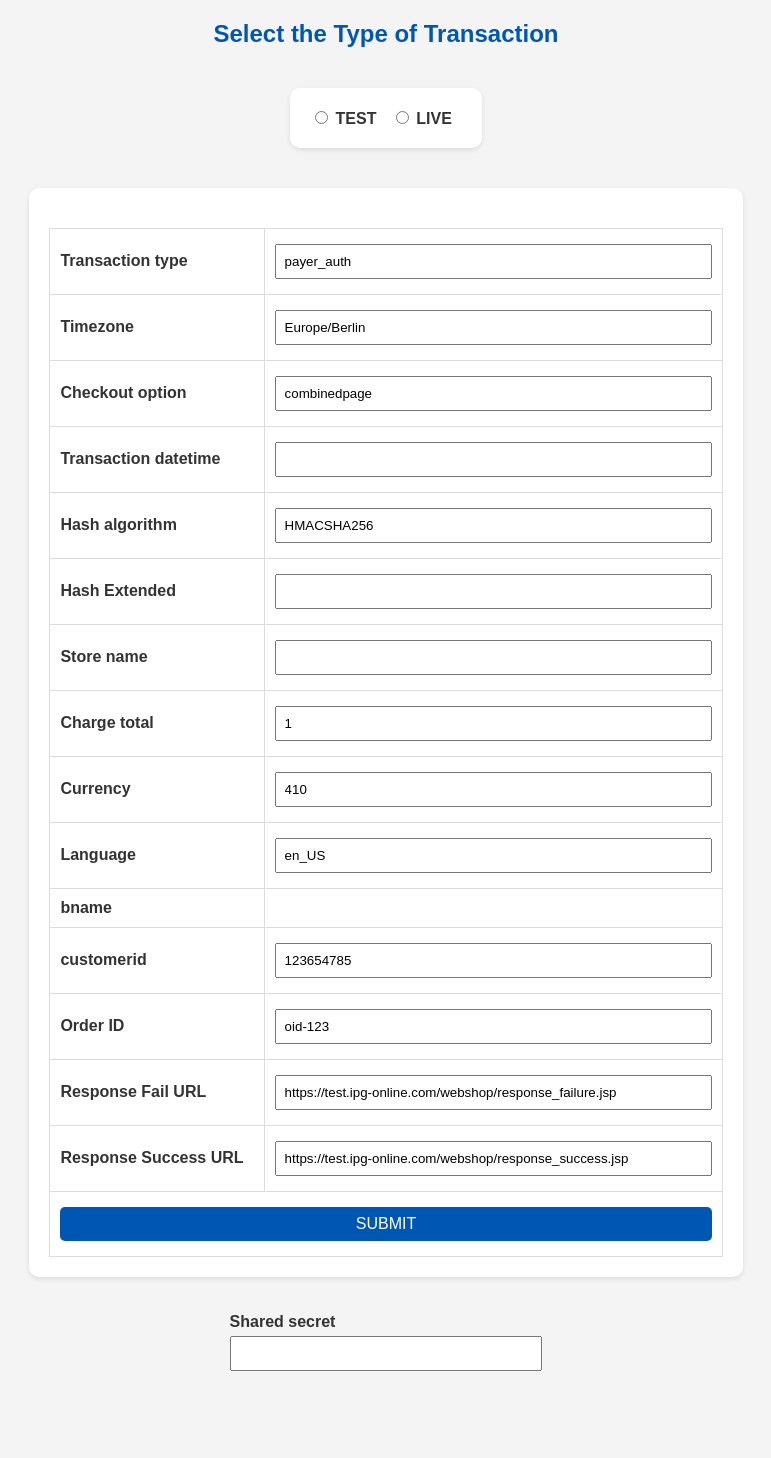
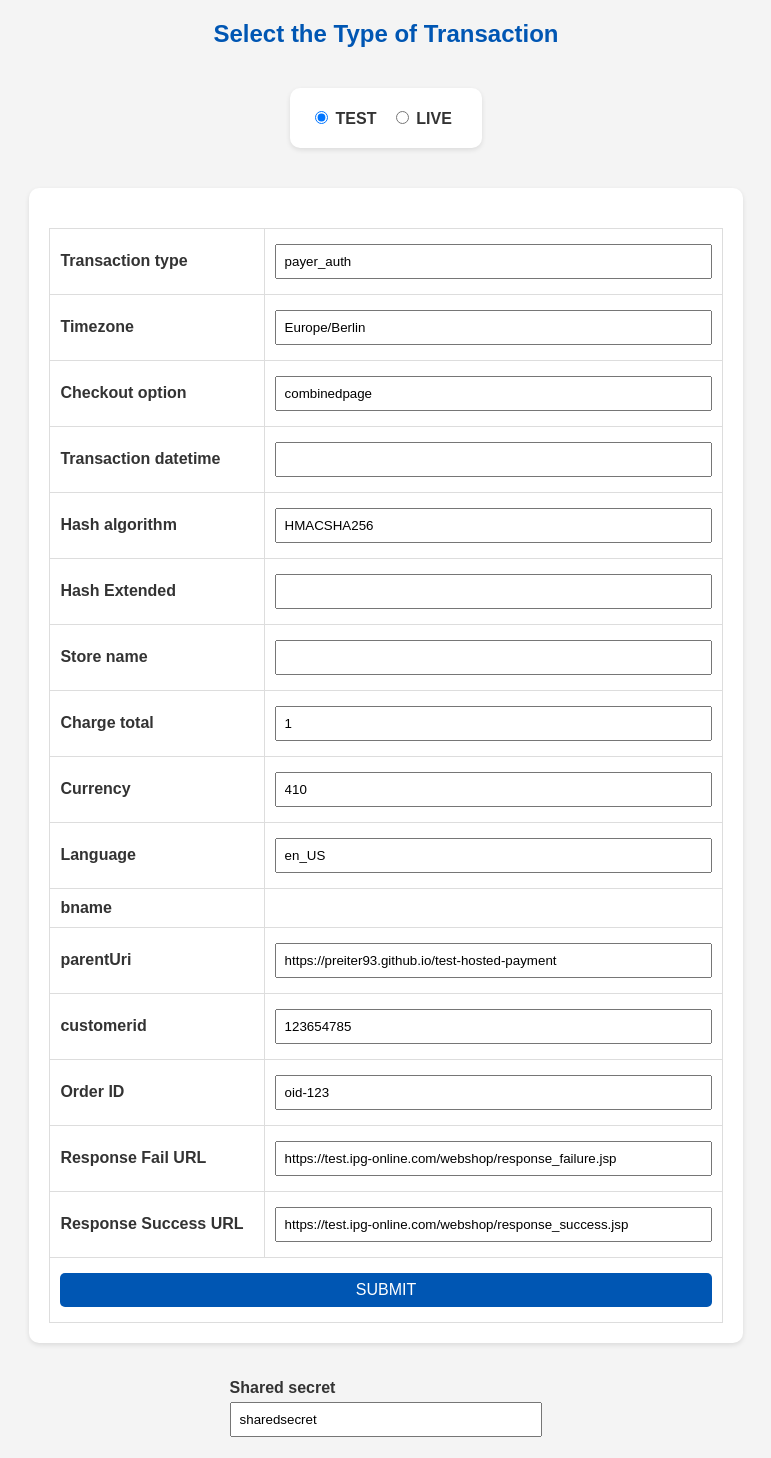
Before and after one commit to preiter93/test-hosted-payment, a plain HTML site: page index.html in a window 1280 px wide. Shown: the whole page, without its empty margins (254-1025 px from the left). Before the commit the page ends 1392 px from the top, so only its background shows below. Drawn offline with nearby package versions, Linux system fonts and the light colour scheme; a script that the page names is missing.

Commit message:
add parenturi

```diff
--- a/index.html
+++ b/index.html
@@ -97,6 +97,7 @@
       var form = document.getElementById("mainform");
       var selectedMode = document.querySelector('input[name="MODE"]:checked').value;
 
+      console.log(selectedMode)
       if (selectedMode === "TEST") {
         form.action = "https://test.ipg-online.com/connect/gateway/processing";
       } else if (selectedMode === "LIVE") {
@@ -106,10 +107,10 @@
   </script>
 </head>
 
-<body>
+<body onload="setFormAction()">
   <h2>Select the Type of Transaction</h2>
   <form>
-    <input type="radio" id="TEST" name="MODE" value="TEST" onchange="setFormAction()">
+    <input type="radio" id="TEST" checked="checked" name="MODE" value="TEST" onchange="setFormAction()">
     <label for="TEST">TEST</label>
     <input type="radio" id="LIVE" name="MODE" value="LIVE" onchange="setFormAction()">
     <label for="LIVE">LIVE</label>
@@ -159,13 +160,13 @@
       </tr>
       <tr>
         <td><label for="bname">bname</label></td>
-        <td><input type="hidden" name="bname" value="John Doe" id="bname" /></td>
+        <td><input type="hidden" name="bname" value="Truman Bradley" id="bname" /></td>
       </tr>
-      <!-- <tr> -->
-      <!--   <td><label for="parentUri">parentUri </label></td> -->
-      <!--   <td><input type="text" name="parentUri" value="https://preiter93.github.io/test-hosted-payment" -->
-      <!--       id="parentUri" /></td> -->
-      <!-- </tr> -->
+      <tr>
+        <td><label for="parentUri">parentUri </label></td>
+        <td><input type="text" name="parentUri" value="https://preiter93.github.io/test-hosted-payment"
+            id="parentUri" /></td>
+      </tr>
       <tr>
         <td><label for="customerid">customerid</label></td>
         <td><input type="text" name="customerid" value="123654785" id="customerid" /></td>
@@ -192,7 +193,8 @@
 
   </form>
 
-  <p><label for="sharedsecret">Shared secret</label><input type="text" name="sharedsecret" value="" id="sharedsecret" />
+  <p><label for="sharedsecret">Shared secret</label><input type="text" name="sharedsecret" value="sharedsecret"
+      id="sharedsecret" />
   </p>
 
   <!-- <iframe style="width:1000px;height:1000px;" name="paymentIframe"> -->
```
